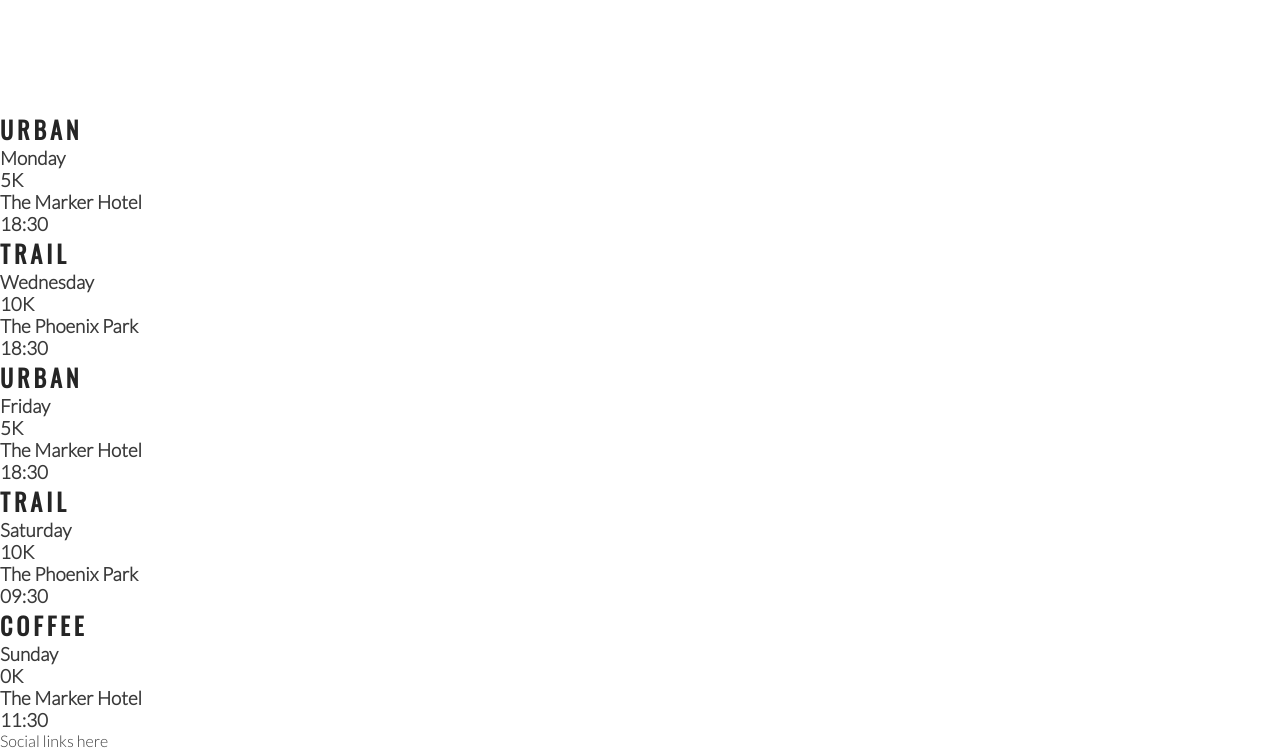
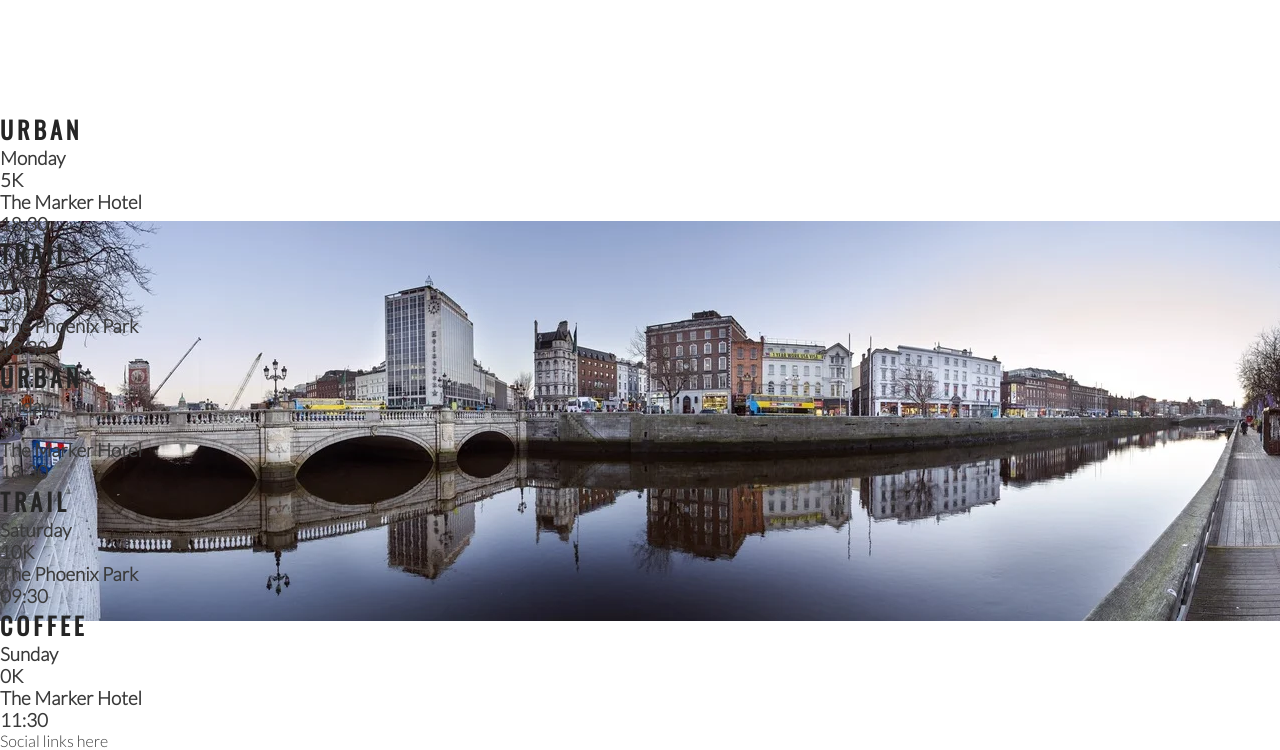
Before and after one commit to GBell94/love-running, a plain HTML site: page index.html in a window 1280 px wide. Shown: the part 1184-1934 px from the top of the page. Drawn offline with nearby package versions, Linux system fonts and the light colour scheme.

Commit message:
Add background image to times section

```diff
--- a/assets/css/style.css
+++ b/assets/css/style.css
@@ -181,3 +181,12 @@ hr {
     height: 100%;
     border-radius: 50%;
 }
+/* event times */
+
+#times {
+    background-image: url(../images/dublin-city.webp);
+    background-repeat: no-repeat;
+    background-position: center;
+    width: 100%;
+    overflow: hidden;
+}
--- a/index.html
+++ b/index.html
@@ -71,7 +71,7 @@
            </div>
        </div>
    </section>
-   <section>
+   <section id="times">
        <div>
            <h2>Urban</h2>
            <h3>Monday</h3>
```
Also changed, not shown: assets/images/dublin-city.webp (added).
